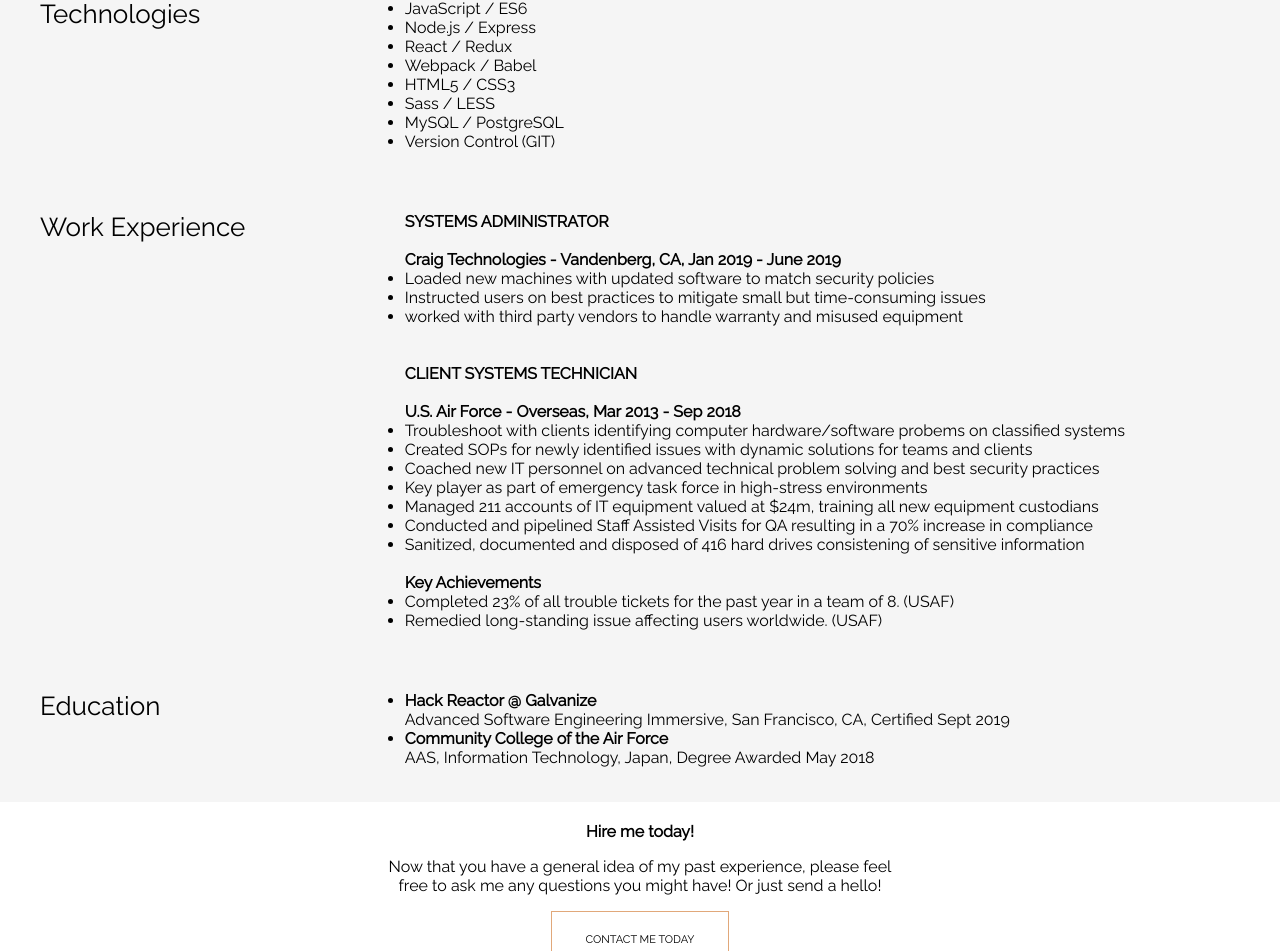
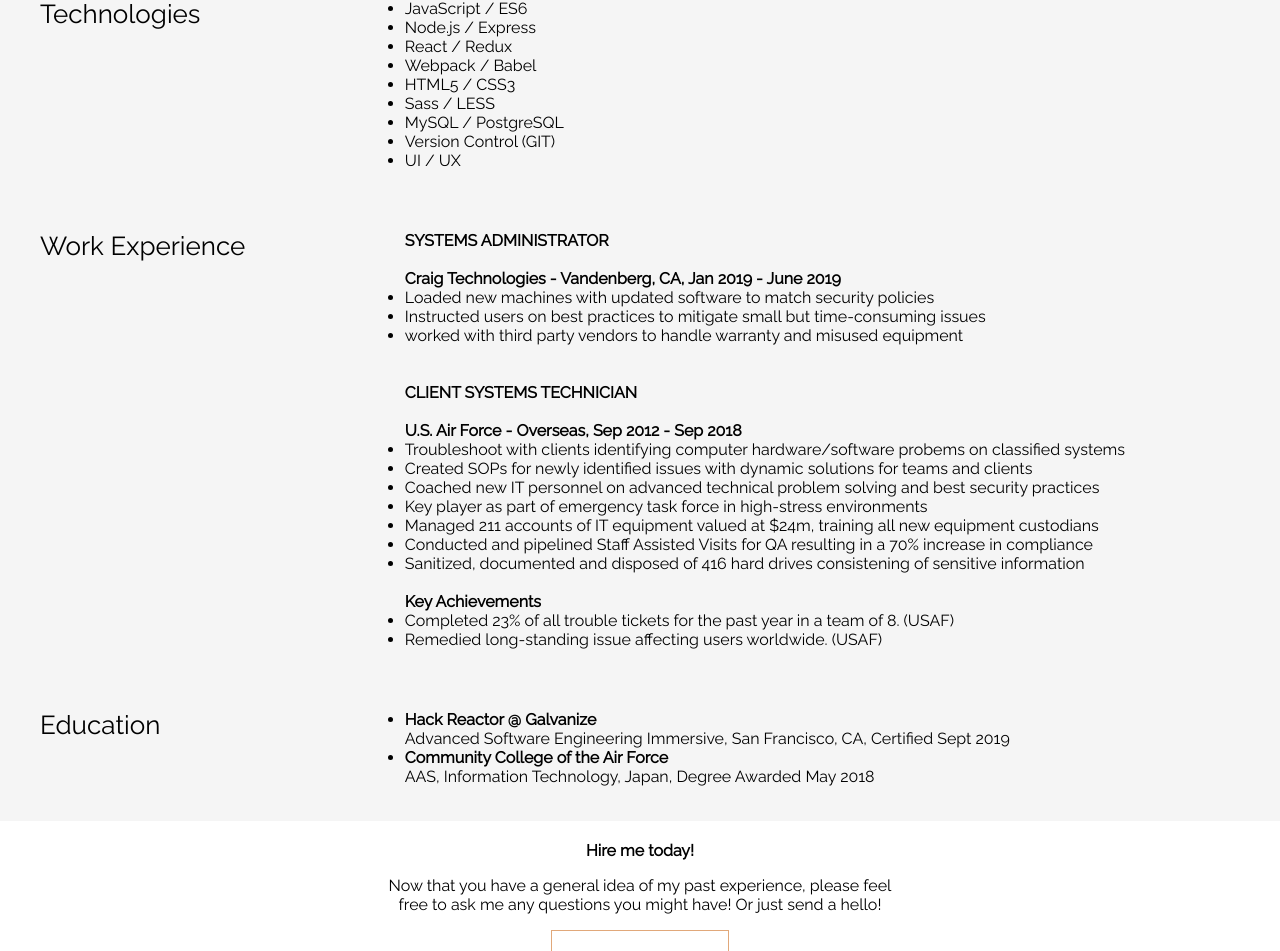
Before and after one commit to bliuberries/personal_website, a React (Create React App) app: page /#/resume in a window 1280 px wide. Shown: the part 827-1778 px from the top of the page. Built offline with nearby package versions, Linux system fonts and the light colour scheme.

Commit message:
Updated resume

```diff
--- a/src/components/resume/resumePoints/skills.js
+++ b/src/components/resume/resumePoints/skills.js
@@ -6,8 +6,8 @@ const skills = [
   'HTML5 / CSS3',
   'Sass / LESS',
   'MySQL / PostgreSQL',
-  'Version Control (GIT)'
-
+  'Version Control (GIT)',
+  'UI / UX'
 ]
 
 
--- a/src/components/resume/resumePoints/workExperience.js
+++ b/src/components/resume/resumePoints/workExperience.js
@@ -21,7 +21,7 @@ const workExperience = [
       {
         name: 'U.S. Air Force',
         place: 'Overseas',
-        date: 'Mar 2013 - Sep 2018'
+        date:  'Sep 2012 - Sep 2018'
       }
     ],
     experience: [
```
